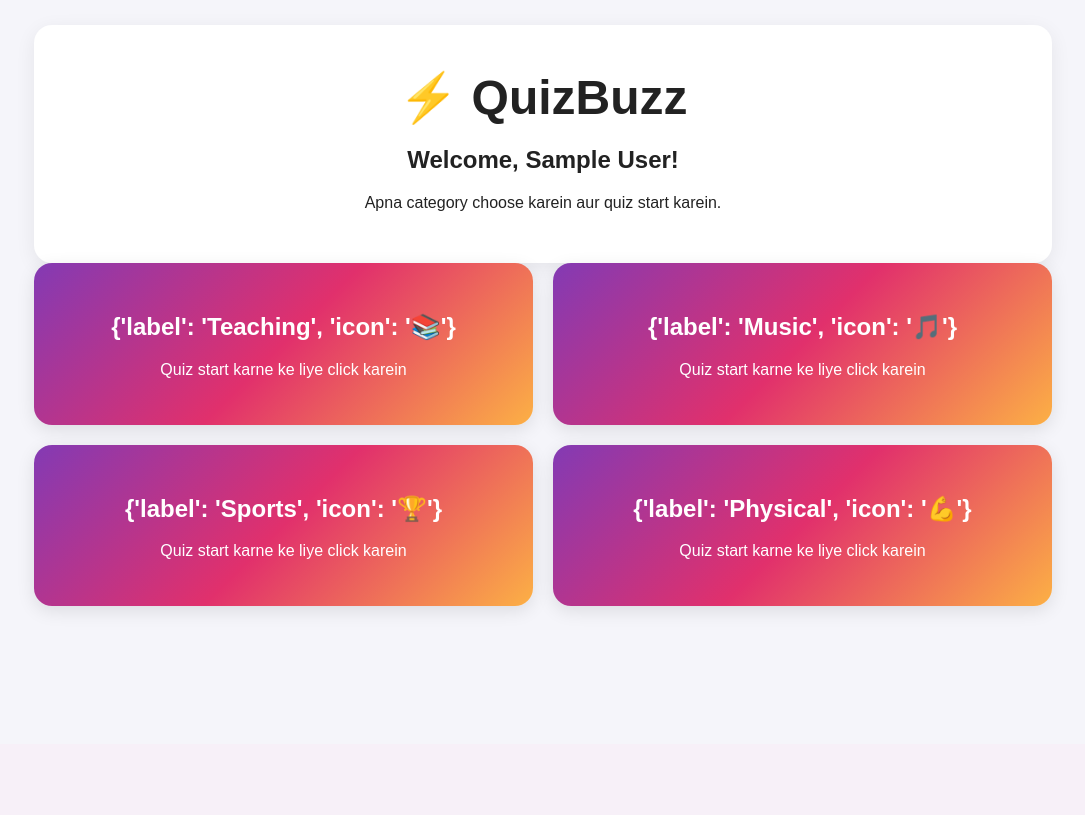
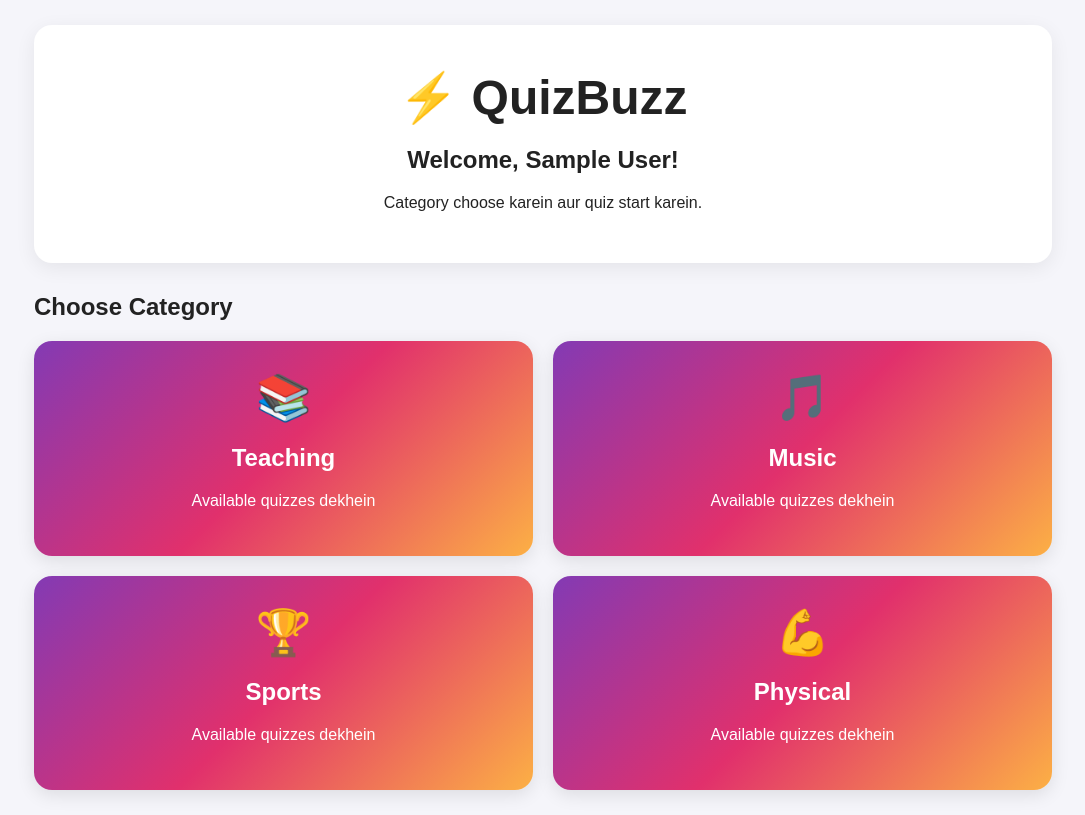
Before and after one commit to banksprince760/Quizbuzz, a Flask app: page / in a window 1280 px wide. Shown: the part 56-871 px from the top of the page, without its empty margins (97-1182 px from the left). Before the commit the page ends 669 px from the top, so only its background shows below. Run offline with Flask 3, Linux system fonts and the light colour scheme; the visitor is signed in with stand-in values (Sample User, id 1).

Commit message:
Update index.html

```diff
--- a/templates/index.html
+++ b/templates/index.html
@@ -8,31 +8,45 @@ Home - QuizBuzz
 
 <div class="hero">
 
-    <h1>⚡ QuizBuzz</h1>
+    <h1>
+        ⚡ QuizBuzz
+    </h1>
 
     <h2>
         Welcome, {{ username }}!
     </h2>
 
     <p>
-        Apna category choose karein aur quiz start karein.
+        Category choose karein aur quiz start karein.
     </p>
 
 </div>
 
+
+<h2 class="section-title">
+    Choose Category
+</h2>
+
+
 <div class="category-grid">
 
-    {% for key, label in categories.items() %}
+    {% for key, data in categories.items() %}
 
     <a
         href="{{ url_for('exams', category=key) }}"
         class="category-card"
     >
 
-        <h2>{{ label }}</h2>
+        <div class="category-icon">
+            {{ data.icon }}
+        </div>
+
+        <h2>
+            {{ data.label }}
+        </h2>
 
         <p>
-            Quiz start karne ke liye click karein
+            Available quizzes dekhein
         </p>
 
     </a>
```
